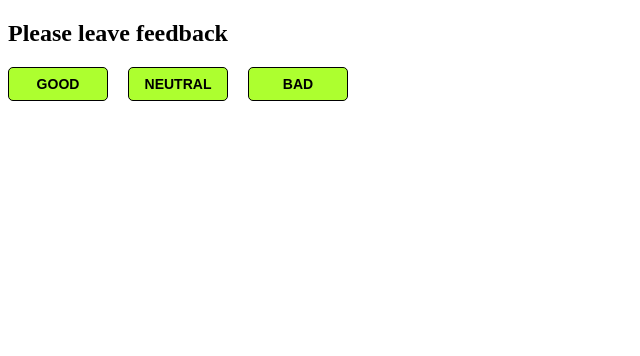
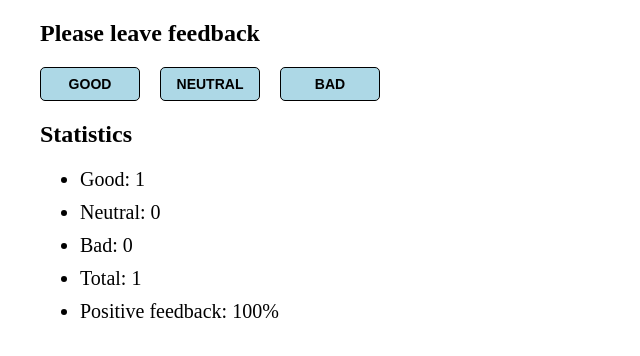
Before and after one commit to Rina-Silver/goit-react-hw-04-hooks-feedback, a React (Create React App) app: page / in a window 1280 px wide. Both pictures are taken after a click on the button "GOOD". Shown: the top 356 px of the page, without its empty margins (0-640 px from the left). Built offline with nearby package versions, Linux system fonts and the light colour scheme.

Commit message:
Добавляет нотификацию и расчет процентов

```diff
--- /dev/null
+++ b/src/App.css
@@ -0,0 +1,4 @@
+.Container {
+  max-width: 1200px;
+  margin: 20px auto;
+}
--- a/src/App.js
+++ b/src/App.js
@@ -1,8 +1,9 @@
 import React, { Component } from 'react';
 import Section from 'components/Section/Section';
-// import Statistics from 'components/Statistics/Statistics';
+import Statistics from 'components/Statistics/Statistics';
 import FeedbackOptions from 'components/FeedbackOptions/FeedbackOptions';
-// import Notification from 'components/Notification/Notification';
+
+import './App.css';
 
 class App extends Component {
   state = {
@@ -16,20 +17,39 @@ class App extends Component {
     }));
   };
 
+  countTotalFeedback = () => {
+    const values = Object.values(this.state);
+    return values.reduce((acc, val) => {
+      acc += val;
+      return acc;
+    });
+  };
+
+  countPositivePercentage = () =>
+    Math.round((this.state.good / this.countTotalFeedback()) * 100);
+
   render() {
+    const { good, neutral, bad } = this.state;
     const options = Object.keys(this.state);
+    const total = this.countTotalFeedback();
+    const positivePercentage = this.countPositivePercentage();
     return (
-      <div className="container">
+      <div className="Container">
         <Section title="Please leave feedback">
           <FeedbackOptions
             options={options}
             onLeaveFeedback={this.onLeaveFeedback}
           />
         </Section>
-        {/* <Section title="Statistics">
-          <Statistics good={} neutral={} bad={} total={} positivePercentage={}/>
-          <Notification message="No feedback given" />
-        </Section> */}
+        <Section title="Statistics">
+          <Statistics
+            good={good}
+            neutral={neutral}
+            bad={bad}
+            total={total}
+            positivePercentage={total ? positivePercentage : 0}
+          />
+        </Section>
       </div>
     );
   }
--- a/src/components/FeedbackOptions/FeedbackOptions.module.css
+++ b/src/components/FeedbackOptions/FeedbackOptions.module.css
@@ -7,7 +7,7 @@
   font-size: 14px;
   font-weight: 600;
   cursor: pointer;
-  background-color: greenyellow;
+  background-color: lightblue;
 }
 
 .feedbackBtn:not(:last-child) {
--- a/src/components/Notification/Notification.jsx
+++ b/src/components/Notification/Notification.jsx
@@ -1,2 +1,11 @@
-// import PropTypes from 'prop-types';
-// import React, { Component } from 'react';
+import PropTypes from 'prop-types';
+import s from './Notification.module.css';
+
+const Notification = ({ message }) => (
+  <p className={s.notification}>{message}</p>
+);
+Notification.propTypes = {
+  message: PropTypes.string.isRequired,
+};
+
+export default Notification;
--- /dev/null
+++ b/src/components/Notification/Notification.module.css
@@ -0,0 +1,8 @@
+.notification {
+  font-size: 20px;
+  font-weight: 400;
+  line-height: 1.15;
+  width: 300px;
+  background-color: lightcyan;
+  padding: 20px;
+}
--- a/src/components/Statistics/Statistics.jsx
+++ b/src/components/Statistics/Statistics.jsx
@@ -1 +1,34 @@
 import PropTypes from 'prop-types';
+import s from './Statistics.module.css';
+import Notification from 'components/Notification/Notification';
+
+const Statistics = ({ good, neutral, bad, total, positivePercentage }) => {
+  return total ? (
+    <ul className="list">
+      <li className={s.item}>Good: {good}</li>
+      <li className={s.item}>Neutral: {neutral}</li>
+      <li className={s.item}>Bad: {bad}</li>
+      <li className={s.item}>Total: {total}</li>
+      <li className={s.item}>Positive feedback: {positivePercentage}%</li>
+    </ul>
+  ) : (
+    <Notification message="No feedback given" />
+  );
+};
+
+Statistics.propTypes = {
+  good: PropTypes.number.isRequired,
+  neutral: PropTypes.number.isRequired,
+  bad: PropTypes.number.isRequired,
+  total: PropTypes.number.isRequired,
+  positivePercentage: PropTypes.number.isRequired,
+};
+Statistics.defaultProps = {
+  good: 0,
+  neutral: 0,
+  bad: 0,
+  total: 0,
+  positivePercentage: 0,
+};
+
+export default Statistics;
--- /dev/null
+++ b/src/components/Statistics/Statistics.module.css
@@ -0,0 +1,9 @@
+.item {
+  font-size: 20px;
+  font-weight: 400;
+  line-height: 1.15;
+}
+
+.item:not(:last-child) {
+  margin-bottom: 10px;
+}
```
